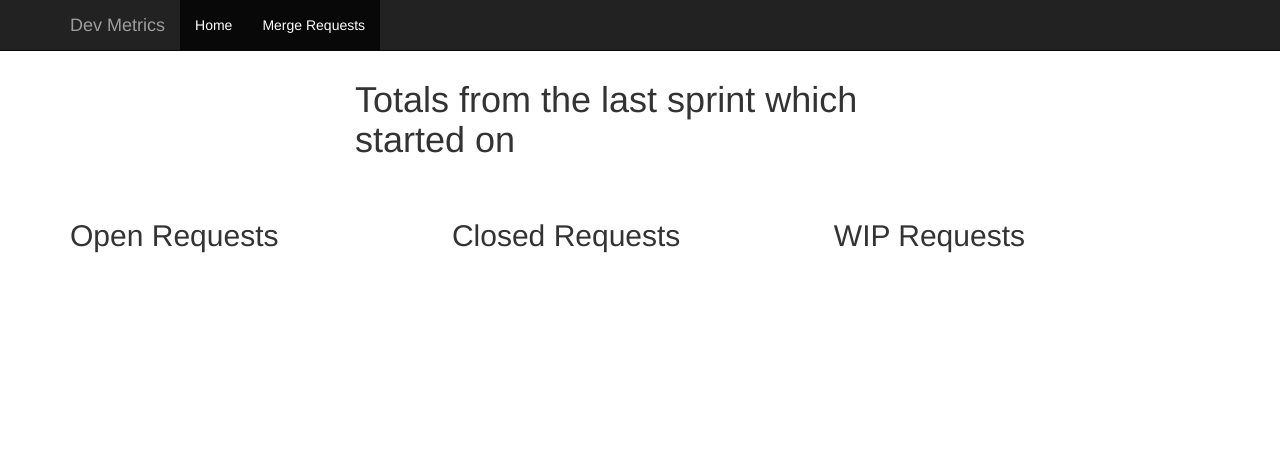
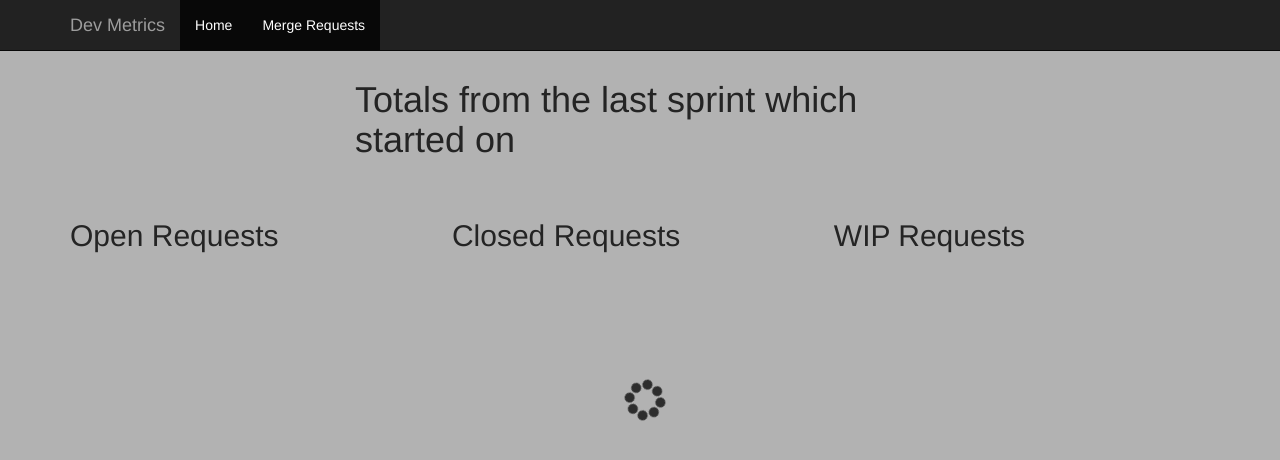
Before and after one commit to AlexsJones/build_tools, a Flask app: page / in a window 1280 px wide. Shown: the top 460 px of the page. Run offline with Flask 2, Linux system fonts and the light colour scheme; parts of the project's set-up code (start-up, migrations or seed data) failed here and were passed over; some libraries are stand-ins or nearby versions.

Commit message:
added stuff

```diff
--- a/templates/homepage.html
+++ b/templates/homepage.html
@@ -4,9 +4,13 @@
     <script type="text/javascript" charset="utf-8">
         $(document).ready(function() {
             namespace = '/home';
+
+
             var socket = io.connect(location.protocol + '//' + document.domain + ':' + location.port + namespace);
 
             socket.on('connect', function() {
+                $('#loading').show();
+                $('#homepage_content').hide();
                 socket.emit('requesting_updates', {data: 'I\'m connected!'});
             });
 
@@ -15,12 +19,15 @@
                 $("#hor").text(msg['total_open']);
                 $("#hcr").text(msg['total_closed']);
                 $("#hwr").text(msg['total_wip']);
+
+                $('#loading').hide();
+                $('#homepage_content').show();
             });
 
         });
     </script>
 
-<div class="container" xmlns="http://www.w3.org/1999/html">
+<div id="homepage_content" class="container" xmlns="http://www.w3.org/1999/html">
     <div id="page-title" style="width: 50%; margin: 0 auto; margin-top: 80px">
         <h1>Totals from the last sprint which started on {{ sprint_start }}</h1>
     </div>
--- a/templates/partials/header.html
+++ b/templates/partials/header.html
@@ -41,3 +41,125 @@
       <script type="text/javascript" src="/bower_components/bootstrap-datepicker/dist/js/bootstrap-datepicker.min.js"></script>
       <script type="text/javascript" src="/bower_components/bootstrap-datepicker/dist/css/bootstrap-datepicker3.css"></script>
     </nav>
+<style>
+  /* Absolute Center Spinner */
+.loading {
+  position: fixed;
+  z-index: 999;
+  height: 2em;
+  width: 2em;
+  overflow: show;
+  margin: auto;
+  top: 0;
+  left: 0;
+  bottom: 0;
+  right: 0;
+}
+
+/* Transparent Overlay */
+.loading:before {
+  content: '';
+  display: block;
+  position: fixed;
+  top: 0;
+  left: 0;
+  width: 100%;
+  height: 100%;
+  background-color: rgba(0,0,0,0.3);
+}
+
+/* :not(:required) hides these rules from IE9 and below */
+.loading:not(:required) {
+  /* hide "loading..." text */
+  font: 0/0 a;
+  color: transparent;
+  text-shadow: none;
+  background-color: transparent;
+  border: 0;
+}
+
+.loading:not(:required):after {
+  content: '';
+  display: block;
+  font-size: 10px;
+  width: 1em;
+  height: 1em;
+  margin-top: -0.5em;
+  -webkit-animation: spinner 1500ms infinite linear;
+  -moz-animation: spinner 1500ms infinite linear;
+  -ms-animation: spinner 1500ms infinite linear;
+  -o-animation: spinner 1500ms infinite linear;
+  animation: spinner 1500ms infinite linear;
+  border-radius: 0.5em;
+  -webkit-box-shadow: rgba(0, 0, 0, 0.75) 1.5em 0 0 0, rgba(0, 0, 0, 0.75) 1.1em 1.1em 0 0, rgba(0, 0, 0, 0.75) 0 1.5em 0 0, rgba(0, 0, 0, 0.75) -1.1em 1.1em 0 0, rgba(0, 0, 0, 0.5) -1.5em 0 0 0, rgba(0, 0, 0, 0.5) -1.1em -1.1em 0 0, rgba(0, 0, 0, 0.75) 0 -1.5em 0 0, rgba(0, 0, 0, 0.75) 1.1em -1.1em 0 0;
+  box-shadow: rgba(0, 0, 0, 0.75) 1.5em 0 0 0, rgba(0, 0, 0, 0.75) 1.1em 1.1em 0 0, rgba(0, 0, 0, 0.75) 0 1.5em 0 0, rgba(0, 0, 0, 0.75) -1.1em 1.1em 0 0, rgba(0, 0, 0, 0.75) -1.5em 0 0 0, rgba(0, 0, 0, 0.75) -1.1em -1.1em 0 0, rgba(0, 0, 0, 0.75) 0 -1.5em 0 0, rgba(0, 0, 0, 0.75) 1.1em -1.1em 0 0;
+}
+
+/* Animation */
+
+@-webkit-keyframes spinner {
+  0% {
+    -webkit-transform: rotate(0deg);
+    -moz-transform: rotate(0deg);
+    -ms-transform: rotate(0deg);
+    -o-transform: rotate(0deg);
+    transform: rotate(0deg);
+  }
+  100% {
+    -webkit-transform: rotate(360deg);
+    -moz-transform: rotate(360deg);
+    -ms-transform: rotate(360deg);
+    -o-transform: rotate(360deg);
+    transform: rotate(360deg);
+  }
+}
+@-moz-keyframes spinner {
+  0% {
+    -webkit-transform: rotate(0deg);
+    -moz-transform: rotate(0deg);
+    -ms-transform: rotate(0deg);
+    -o-transform: rotate(0deg);
+    transform: rotate(0deg);
+  }
+  100% {
+    -webkit-transform: rotate(360deg);
+    -moz-transform: rotate(360deg);
+    -ms-transform: rotate(360deg);
+    -o-transform: rotate(360deg);
+    transform: rotate(360deg);
+  }
+}
+@-o-keyframes spinner {
+  0% {
+    -webkit-transform: rotate(0deg);
+    -moz-transform: rotate(0deg);
+    -ms-transform: rotate(0deg);
+    -o-transform: rotate(0deg);
+    transform: rotate(0deg);
+  }
+  100% {
+    -webkit-transform: rotate(360deg);
+    -moz-transform: rotate(360deg);
+    -ms-transform: rotate(360deg);
+    -o-transform: rotate(360deg);
+    transform: rotate(360deg);
+  }
+}
+@keyframes spinner {
+  0% {
+    -webkit-transform: rotate(0deg);
+    -moz-transform: rotate(0deg);
+    -ms-transform: rotate(0deg);
+    -o-transform: rotate(0deg);
+    transform: rotate(0deg);
+  }
+  100% {
+    -webkit-transform: rotate(360deg);
+    -moz-transform: rotate(360deg);
+    -ms-transform: rotate(360deg);
+    -o-transform: rotate(360deg);
+    transform: rotate(360deg);
+  }
+}
+</style>
+  <div id="loading" class="loading">Loading&#8230;</div>
```
Also changed, not shown: templates/merge_requests.html (+11 -2 lines).
